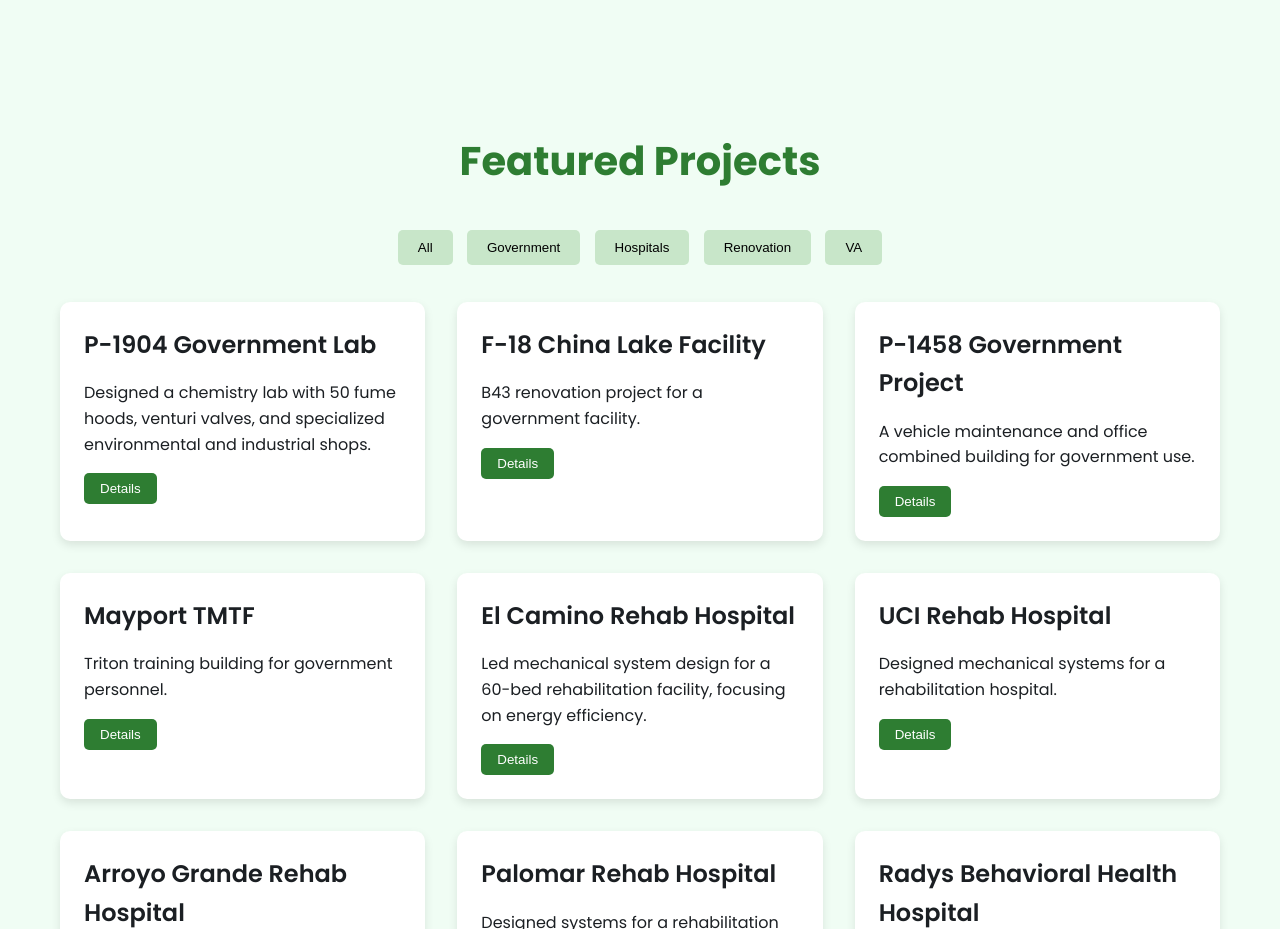
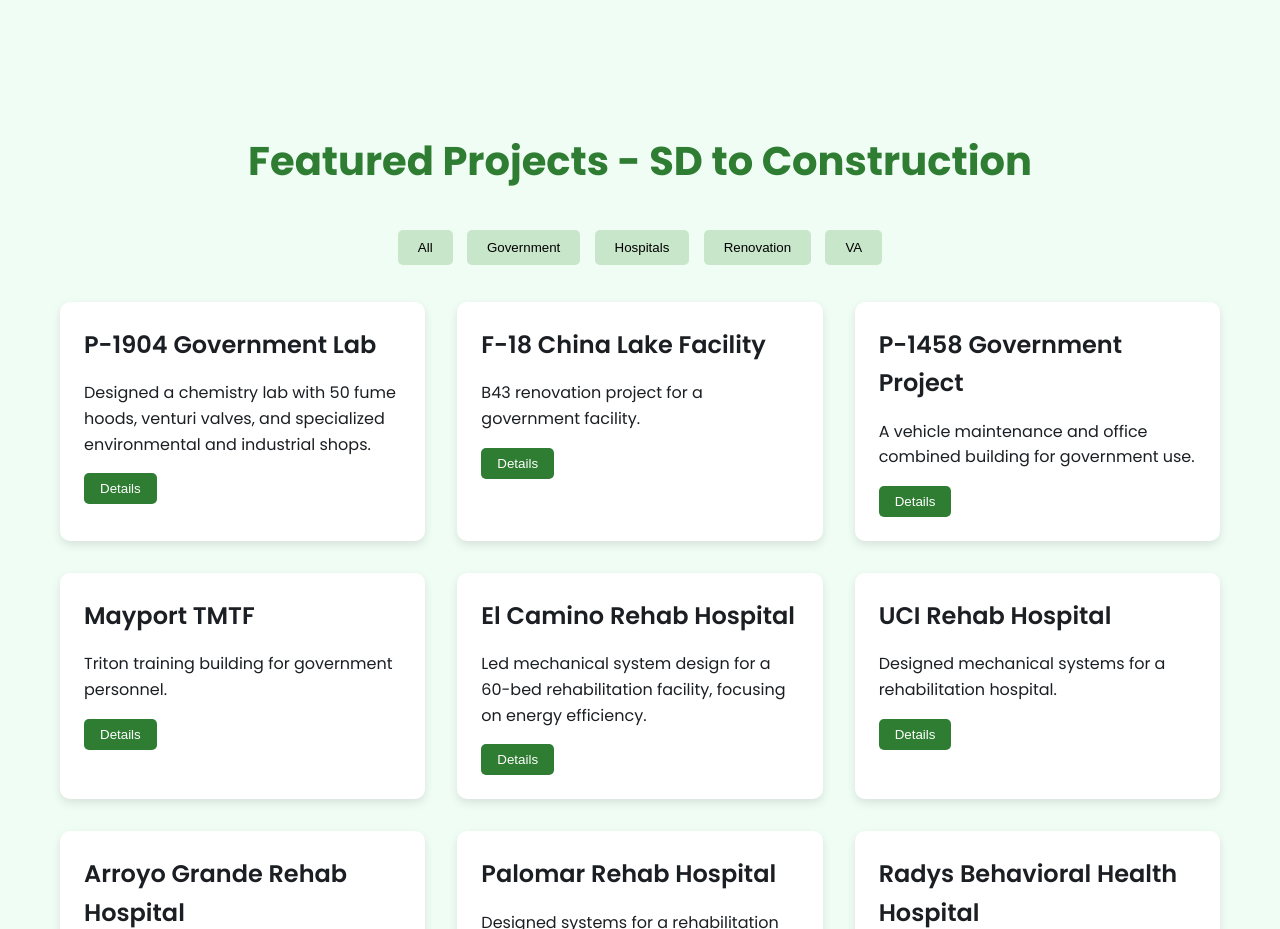
Before and after one commit to Rushikeshh-patil/Portfolio, a plain HTML site: page index.html in a window 1280 px wide. Shown: the part 1200-2129 px from the top of the page. Drawn offline with Linux system fonts and the light colour scheme.

Commit message:
Looks good for now

```diff
--- a/index.html
+++ b/index.html
@@ -52,7 +52,7 @@
 
     <section id="projects" class="section">
         <div class="container">
-            <h2>Featured Projects</h2>
+            <h2>Featured Projects - SD to Construction</h2>
             <div class="filter-buttons">
                 <button data-filter="all">All</button>
                 <button data-filter="government">Government</button>
```
